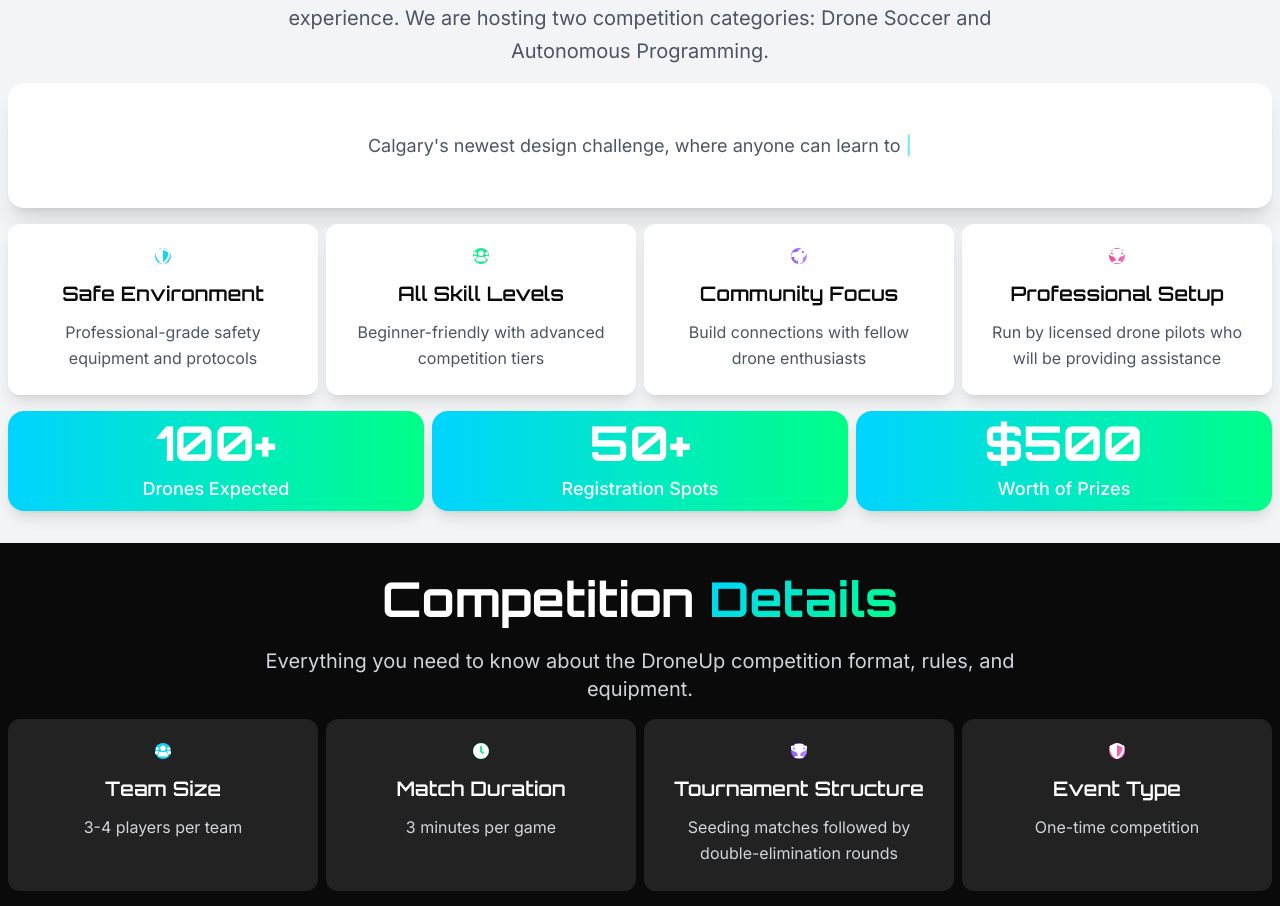
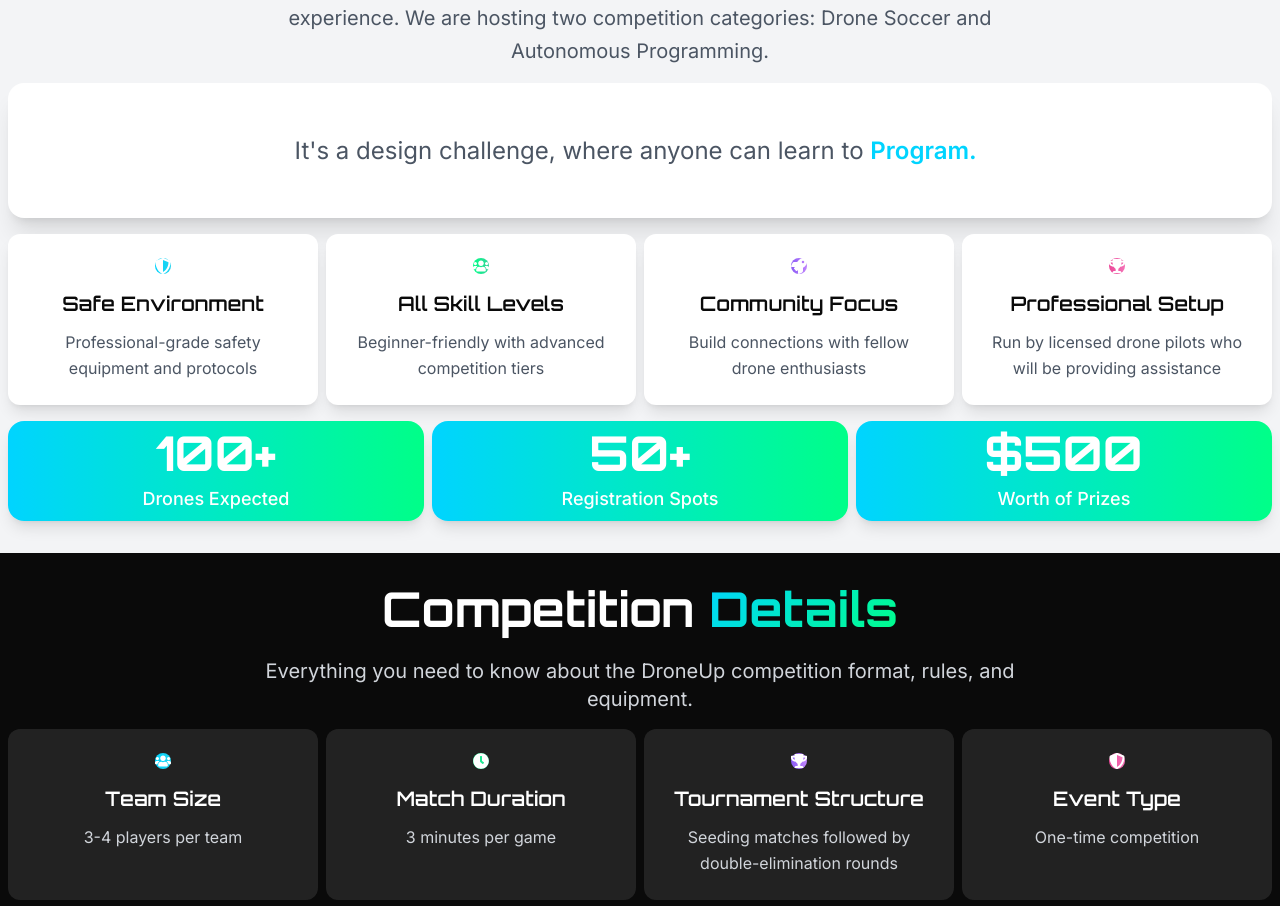
Before and after one commit to AdvancedUAV/DroneUp-Site, a React (Vite) app: page / in a window 1280 px wide. Shown: the part 967-1873 px from the top of the page. Built offline with nearby package versions, Linux system fonts and the light colour scheme.

Commit message:
blinking cursor mission statement

```diff
--- a/src/components/AboutSection.tsx
+++ b/src/components/AboutSection.tsx
@@ -13,7 +13,7 @@ const AboutSection: React.FC = () => {
   const [currentText, setCurrentText] = useState('');
   const [isDeleting, setIsDeleting] = useState(false);
 
-  const words = ['Tinker', 'Build', 'Create', 'Innovate', 'Learn'];
+  const words = ['Pilot.', 'Program.', 'Fly.', 'Tinker.', 'Build.', 'Prototype.', 'Code.'];
 
   useEffect(() => {
     if (!inView) return;
@@ -109,11 +109,11 @@ const AboutSection: React.FC = () => {
           className="bg-white rounded-2xl shadow-xl p-8 md:p-12 mb-16"
         >
           <div className="max-w-4xl mx-auto text-center">
-            <p className="text-lg text-gray-600 leading-relaxed">
-              Calgary's newest design challenge, where anyone can learn to{' '}
+            <p className="text-2xl text-gray-600 leading-relaxed">
+              It's a design challenge, where anyone can learn to{' '}
               <span className="text-electric-blue font-semibold">
                 {currentText}
-                <span className="animate-pulse">|</span>
+                <span className="blink-cursor">|</span>
               </span>
             </p>
           </div>
--- a/src/index.css
+++ b/src/index.css
@@ -67,4 +67,17 @@
     backdrop-filter: blur(10px);
     -webkit-backdrop-filter: blur(10px);
   }
+
+  .blink-cursor {
+    animation: blink 1s infinite;
+  }
+
+  @keyframes blink {
+    0%, 50% {
+      opacity: 1;
+    }
+    51%, 100% {
+      opacity: 0;
+    }
+  }
 }
```
